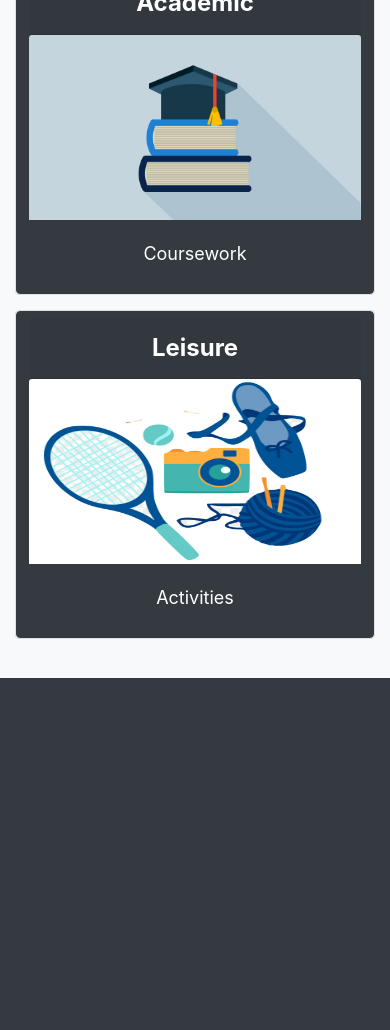
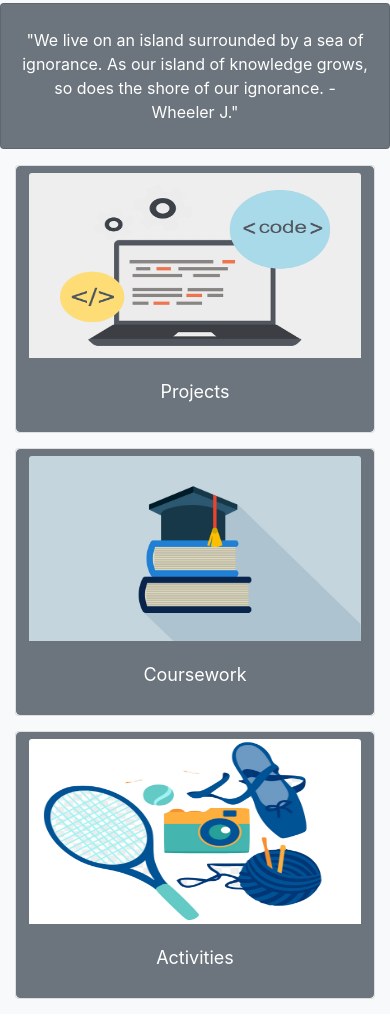
Before and after one commit to Abhit03/personal-webpage, a Django app: page / in a window 390 px wide. Shown: the part 460-1490 px from the top of the page. Before the commit the page ends 1138 px from the top, so only its background shows below. Run offline with Django 3.2, Linux system fonts and the light colour scheme; some libraries are stand-ins or nearby versions.

Commit message:
Change layout og the homepage

```diff
--- a/home/templates/home/home.html
+++ b/home/templates/home/home.html
@@ -1,4 +1,4 @@
-{% extends 'basepage/base.html' %}
+{% extends 'basepage/homebase.html' %}
 
 {% load static %}
 
@@ -7,15 +7,28 @@
 {% endblock style %}
 
 {% block content %}
-<div class="album py-4 bg-light">
+<div class="album bg-light">
+    <div class="row gx-3 my-4 align-items-center">
+        <div class="col-md-3 ml-5">
+            <img class="img-fluid" src="{% static "home/img/abhit_cir.png" %}" alt="Abhit circular" style="padding-left: 45px;"/>
+        </div>
+        <div class="col-md-8 ml-3">
+            <h1 class="font-weight-light" style="color: #6a7179;">Hi! I'm Abhit</h1>
+                <p style="color: #6a7179;" >
+                    I am a data analyst and programmer who is interested in building scientific softwares and data-driven products.
+                    I have an academic background in Physics, Mathematics and Scientific Computing.
+                </p>
+        </div>
+    </div>
+    <!-- Call to Action-->
+    <div class="card text-white bg-secondary my-2 py-1 text-center">
+        <div class="card-body"><p class="text-white m-0">"We live on an island surrounded by a sea of ignorance. As our island of knowledge grows, so does the shore of our ignorance. - Wheeler J."</p></div>
+    </div>
     <div class="container">
-        <div class="card-deck">
+        <div class="card-deck my-3">
             <div class="card h-50">
-                <div class="btn btn-dark" onclick="location.href='{% url 'listprojects:listprojects' %}'">
+                <div class="btn btn-secondary" onclick="location.href='{% url 'listprojects:listprojects' %}'">
                 <a href="#">
-                    <div class="card-header">
-                        <h4 class="text-center font-weight-bold mt-1 mb-1">Professional</h4>
-                    </div>
                     <img class="card-img-top embed-responsive-item img" src="{% static "home/img/professional2.png" %}" alt="Card image cap">
                     <div class="card-body">
                         <p class="card-text text-center" style="font-size: 18px">Projects</p>
@@ -24,11 +37,8 @@
                 </div>
             </div>
             <div class="card h-50">
-                <div class="btn btn-dark" onclick="location.href='{% url 'listcourses:listcourses' %}'">
+                <div class="btn btn-secondary" onclick="location.href='{% url 'listcourses:listcourses' %}'">
                 <a href="#">
-                    <div class="card-header">
-                        <h4 class="text-center font-weight-bold mt-1 mb-1">Academic</h4>
-                    </div>
                     <img class="card-img-top embed-responsive-item img" src="{% static "home/img/academic.png" %}" alt="Card image cap">
                     <div class="card-body">
                         <p class="card-text text-center" style="font-size: 18px">Coursework</p>
@@ -37,11 +47,8 @@
                 </div>
             </div>
             <div class="card h-50">
-                <div class="btn btn-dark" onclick="location.href='{% url 'listcourses:listcourses' %}'">
+                <div class="btn btn-secondary" onclick="location.href='{% url 'listcourses:listcourses' %}'">
                 <a href="#">
-                    <div class="card-header">
-                        <h4 class="text-center font-weight-bold mt-1 mb-1">Leisure</h4>
-                    </div>
                     <img class="card-img-top embed-responsive-item img" src="{% static "home/img/leisure.png" %}" alt="Card image cap">
                     <div class="card-body">
                         <p class="card-text text-center" style="font-size: 18px">Activities</p>
--- a/templates/basepage/base.html
+++ b/templates/basepage/base.html
@@ -8,7 +8,7 @@
     <!-- Bootstrap CSS -->
     <link rel="stylesheet" href="https://stackpath.bootstrapcdn.com/bootstrap/4.3.1/css/bootstrap.min.css" integrity="sha384-ggOyR0iXCbMQv3Xipma34MD+dH/1fQ784/j6cY/iJTQUOhcWr7x9JvoRxT2MZw1T" crossorigin="anonymous">
     <link rel="stylesheet" href="https://cdn.jsdelivr.net/npm/bootstrap-select@1.13.7/dist/css/bootstrap-select.min.css">
-    <title> {% block title %}Abhit's Portfolio{% endblock %}</title>
+    <title> {% block title %}Abhit{% endblock %}</title>
 
     {% block style %}{% endblock %}
     {% block head %}{% endblock head %}
--- /dev/null
+++ b/templates/basepage/homebase.html
@@ -0,0 +1,47 @@
+<!doctype html>
+<html lang="en">
+<head>
+    <!-- Required meta tags -->
+    <meta charset="utf-8">
+    <meta name="viewport" content="width=device-width, initial-scale=1, shrink-to-fit=no">
+
+    <!-- Bootstrap CSS -->
+    <link rel="stylesheet" href="https://stackpath.bootstrapcdn.com/bootstrap/4.3.1/css/bootstrap.min.css" integrity="sha384-ggOyR0iXCbMQv3Xipma34MD+dH/1fQ784/j6cY/iJTQUOhcWr7x9JvoRxT2MZw1T" crossorigin="anonymous">
+    <link rel="stylesheet" href="https://cdn.jsdelivr.net/npm/bootstrap-select@1.13.7/dist/css/bootstrap-select.min.css">
+    <title> {% block title %}Home{% endblock %}</title>
+
+    {% block style %}{% endblock %}
+    {% block head %}{% endblock head %}
+</head>
+<body>
+<!-- Navigation -->
+{% load static %}
+
+<!-- Page Content -->
+{% block content %}
+    content: Oops. You shouldn't be seeing this.
+{% endblock %}
+
+<!-- Optional JavaScript -->
+<!-- jQuery first, then Popper.js, then Bootstrap JS -->
+<script
+  src="https://code.jquery.com/jquery-3.3.1.min.js"
+  integrity="sha256-FgpCb/KJQlLNfOu91ta32o/NMZxltwRo8QtmkMRdAu8="
+  crossorigin="anonymous"></script>
+<script
+    src="https://cdnjs.cloudflare.com/ajax/libs/popper.js/1.14.7/umd/popper.min.js"
+    integrity="sha384-UO2eT0CpHqdSJQ6hJty5KVphtPhzWj9WO1clHTMGa3JDZwrnQq4sF86dIHNDz0W1"
+    crossorigin="anonymous"></script>
+<script
+    src="https://stackpath.bootstrapcdn.com/bootstrap/4.3.1/js/bootstrap.min.js"
+    integrity="sha384-JjSmVgyd0p3pXB1rRibZUAYoIIy6OrQ6VrjIEaFf/nJGzIxFDsf4x0xIM+B07jRM"
+    crossorigin="anonymous"></script>
+<script src="https://cdn.jsdelivr.net/npm/bootstrap-select@1.13.7/dist/js/bootstrap-select.min.js"></script>
+
+<!-- Scripts -->
+<!-- {% block scripts %}
+    scripts: Oops. You shouldn't be seeing this.
+{% endblock %} -->
+
+</body>
+</html>
--- a/templates/basepage/menu.html
+++ b/templates/basepage/menu.html
@@ -1,6 +1,6 @@
-<nav class="navbar navbar-expand-lg navbar-dark bg-dark static-top">
+<nav class="navbar navbar-expand-lg navbar-dark static-top" style="background: #6a7179;">
     <div class="container">
-        <a class="navbar-brand" href="/">Abhit's Portfolio</a>
+        <a class="navbar-brand" href="/">Home</a>
         <button class="navbar-toggler" type="button" data-toggle="collapse" data-target="#navbarResponsive" aria-controls="navbarResponsive" aria-expanded="false" aria-label="Toggle navigation">
             <span class="navbar-toggler-icon"></span>
         </button>
@@ -12,7 +12,7 @@
                 </li>
 
                 <li class="nav-item">
-                    <a class="nav-link" href="https://github.com/CMSTrackerDPG/certifier/issues"><span class="glyphicon glyphicon-exclamation-sign"></span> Contact me</a>
+                    <a class="nav-link" href="abhit.patil@cern.ch"><span class="glyphicon glyphicon-exclamation-sign"></span> Contact me</a>
                 </li>
 
             </ul>
```
Also changed, not shown: listprojects/static/listprojects/css/list_table.css (added, +15 -0 lines), tables/tables.py (+21 -2 lines), home/static/home/css/style.css (line endings or trailing spaces), 1 other file.
